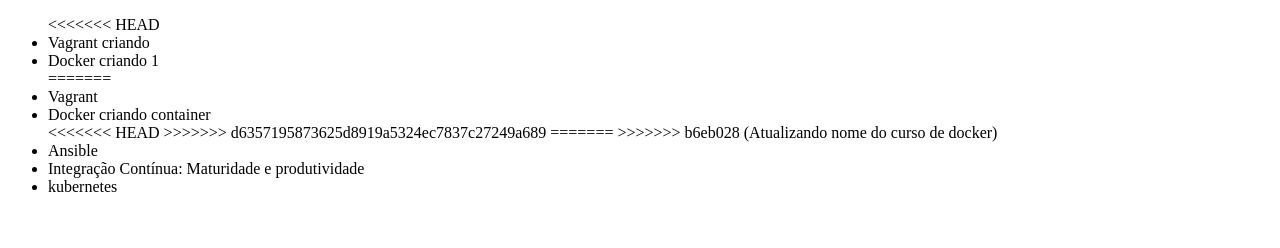
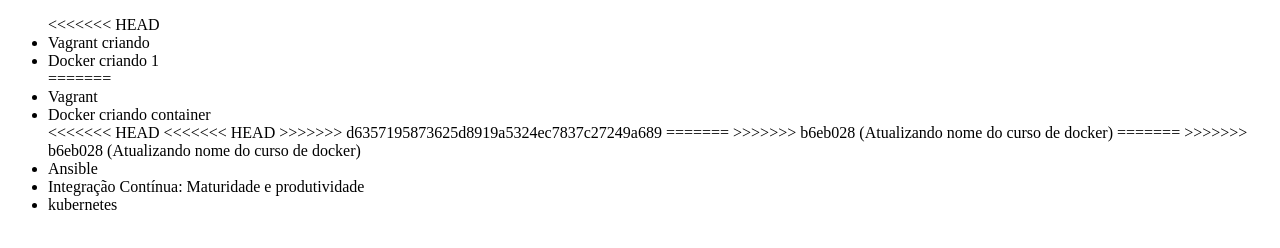
Before and after one commit to igorboas/aluragit, a plain HTML site: page index.html in a window 1280 px wide. Drawn offline with Linux system fonts and the light colour scheme.

Commit message:
alterando algo 2

```diff
--- a/index.html
+++ b/index.html
@@ -13,7 +13,10 @@
         <li>Vagrant</li>
         <li>Docker criando container</li>
 <<<<<<< HEAD
+<<<<<<< HEAD
 >>>>>>> d6357195873625d8919a5324ec7837c27249a689
+=======
+>>>>>>> b6eb028 (Atualizando nome do curso de docker)
 =======
 >>>>>>> b6eb028 (Atualizando nome do curso de docker)
         <li>Ansible</li>
```
